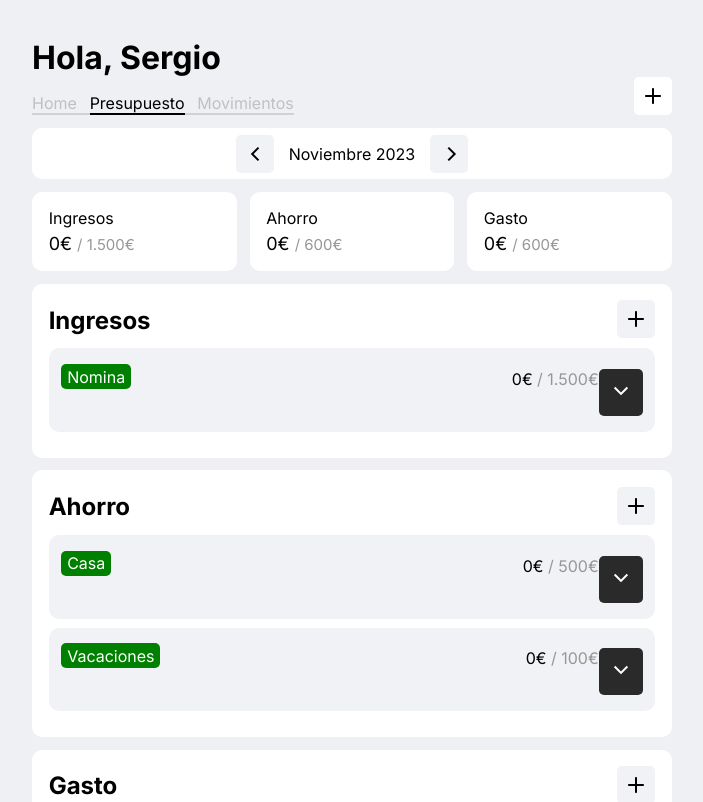
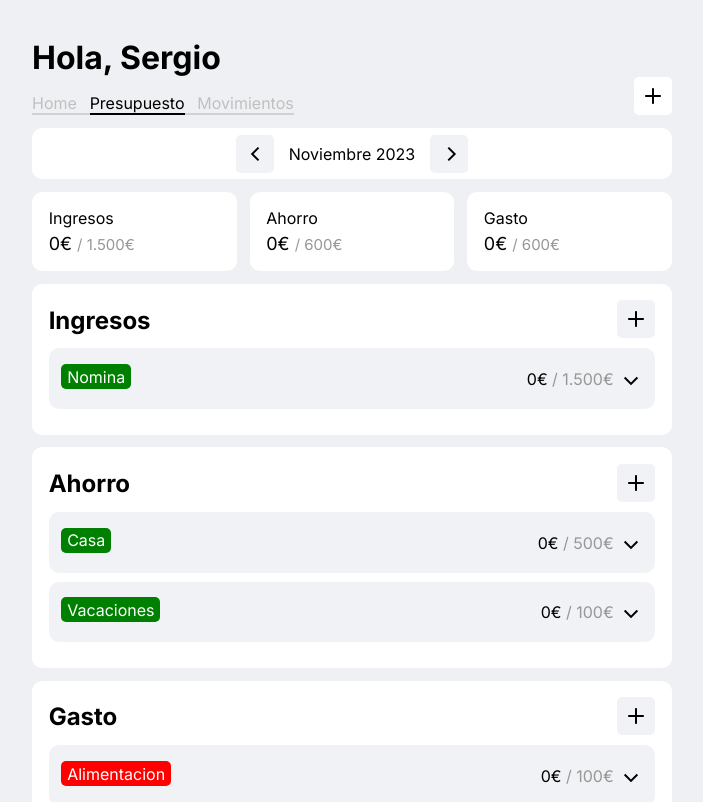
Before and after one commit to SergioCarrascosaSanchez/Welz, an Angular app: page /budget in a window 1280 px wide. Shown: the top 802 px of the page, without its empty margins (288-991 px from the left). Built offline with nearby package versions, Linux system fonts and the light colour scheme.

Commit message:
add id and correct class budget mode

```diff
--- a/src/app/components/transactions-collapsable/transactions-collapsable.component.html
+++ b/src/app/components/transactions-collapsable/transactions-collapsable.component.html
@@ -75,7 +75,7 @@
           <span style="color: #979797"> / {{ data.max | moneyFormat }} </span>
         </div>
         <div style="grid-column: 2">
-          <button class="add-icon" (click)="onClick()">
+          <button class="icon" (click)="onClick()">
             <svg
               width="24"
               height="24"
@@ -86,11 +86,13 @@
             >
               <path
                 *ngIf="!open"
+                id="chevron-down"
                 d="M6.34317 7.75732L4.92896 9.17154L12 16.2426L19.0711 9.17157L17.6569 7.75735L12 13.4142L6.34317 7.75732Z"
                 fill="currentColor"
               />
               <path
                 *ngIf="open"
+                id="chevron-up"
                 d="M17.6569 16.2427L19.0711 14.8285L12.0001 7.75739L4.92896 14.8285L6.34317 16.2427L12.0001 10.5858L17.6569 16.2427Z"
                 fill="currentColor"
               />
```
